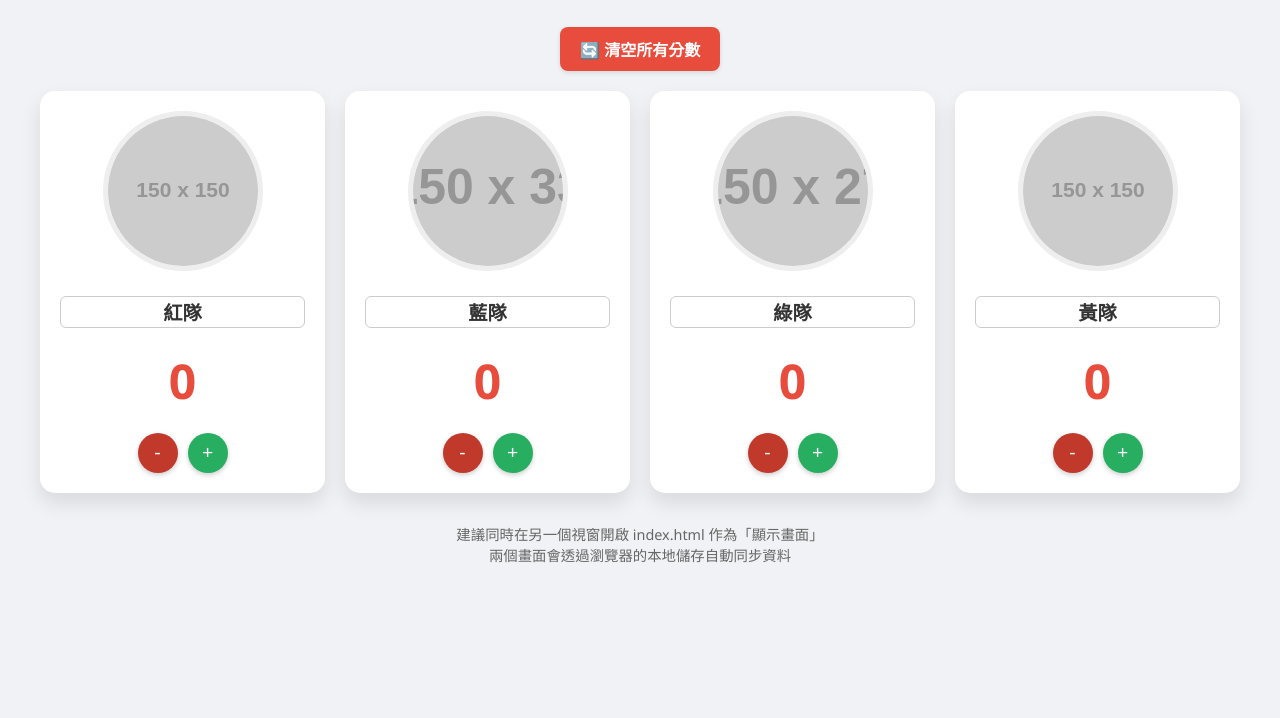
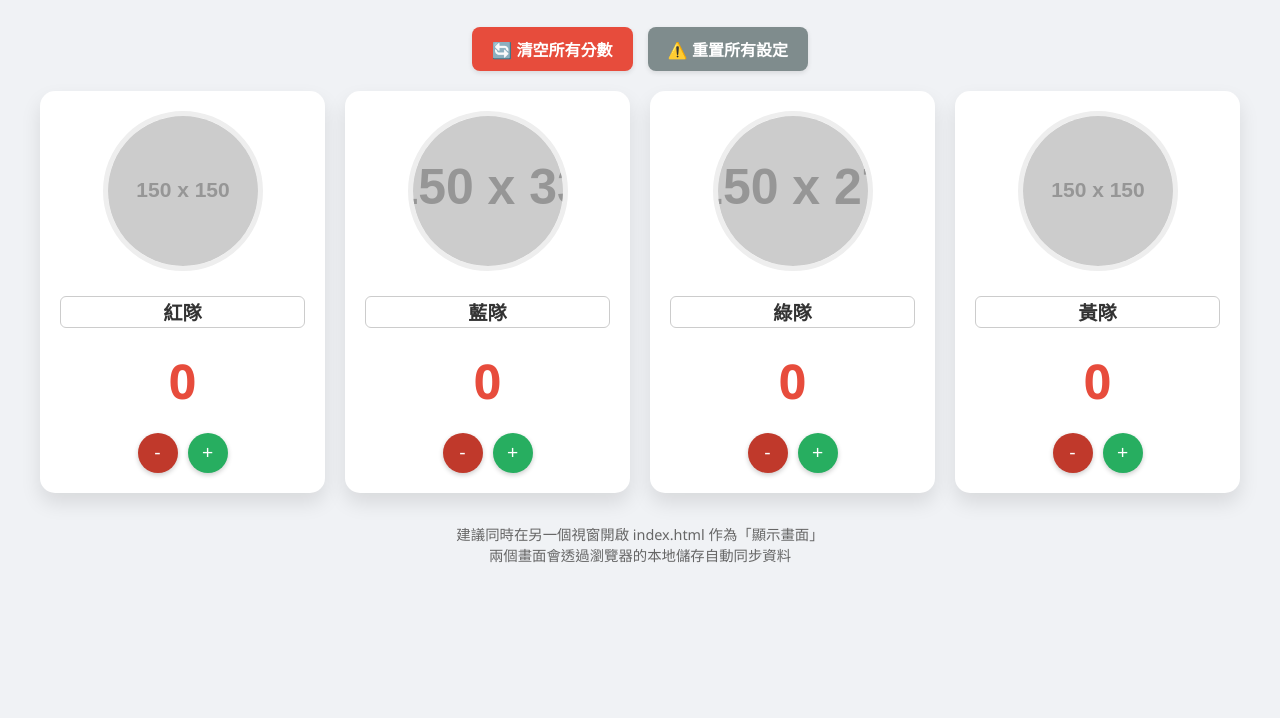
Before and after one commit to Jonhjon/TeamScore, a plain HTML site: page control.html in a window 1280 px wide. Shown: the part 122-840 px from the top of the page. Drawn offline with Linux system fonts and the light colour scheme; placeholder pictures from the web are drawn by us.

Commit message:
新增重製設定的buttom

```diff
--- a/control.html
+++ b/control.html
@@ -210,6 +210,7 @@
     <div class="subtitle">在這裡修改分數、隊名與圖片，顯示畫面會自動同步</div>
     <div class="actions-bar">
         <button class="btn-action btn-reset" onclick="resetAllScores()">🔄 清空所有分數</button>
+        <button class="btn-action btn-reset" style="background-color: #7f8c8d;" onclick="resetAllData()">⚠️ 重置所有設定</button>
     </div>
 
     <div class="scoreboard-container">
```
